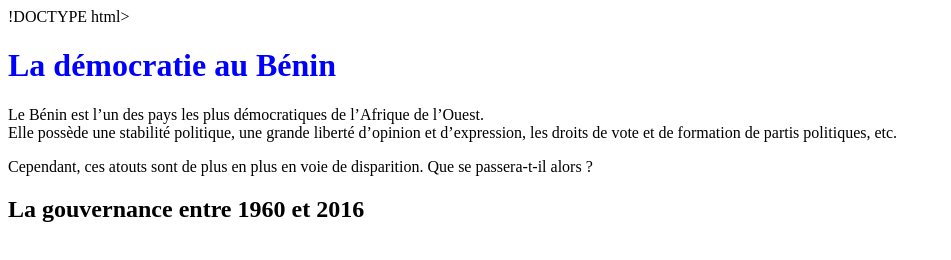
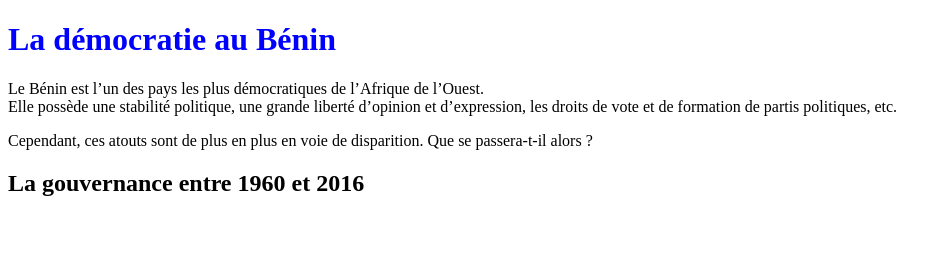
Before and after one commit to Gloria-OT/Manfoya, a plain HTML site: page readme.html in a window 1280 px wide. Shown: the whole page, without its empty margins (0-951 px from the left). Drawn offline with Linux system fonts and the light colour scheme.

Commit message:
Update readme.html

```diff
--- a/readme.html
+++ b/readme.html
@@ -1 +1 @@
-!DOCTYPE html> <html lang="fr"> <head> <meta charset="UTF-8"> <meta name="viewport" content="width=device-width, initial-scale=1.0"> <title>La démocratie au Bénin</title> <style> h1 { color: blue; font-weight: bold; } </style> </head> <body> <h1>La démocratie au Bénin</h1> <p>Le Bénin est l’un des pays les plus démocratiques de l’Afrique de l’Ouest.<br> Elle possède une stabilité politique, une grande liberté d’opinion et d’expression, les droits de vote et de formation de partis politiques, etc.</p> <p>Cependant, ces atouts sont de plus en plus en voie de disparition. Que se passera-t-il alors ?</p> <h2>La gouvernance entre 1960 et 2016</h2> </body> </html>
+<!DOCTYPE html> <html lang="fr"> <head> <meta charset="UTF-8"> <meta name="viewport" content="width=device-width, initial-scale=1.0"> <title>La démocratie au Bénin</title> <style> h1 { color: blue; font-weight: bold; } </style> </head> <body> <h1>La démocratie au Bénin</h1> <p>Le Bénin est l’un des pays les plus démocratiques de l’Afrique de l’Ouest.<br> Elle possède une stabilité politique, une grande liberté d’opinion et d’expression, les droits de vote et de formation de partis politiques, etc.</p> <p>Cependant, ces atouts sont de plus en plus en voie de disparition. Que se passera-t-il alors ?</p> <h2>La gouvernance entre 1960 et 2016</h2> </body> </html>
```
